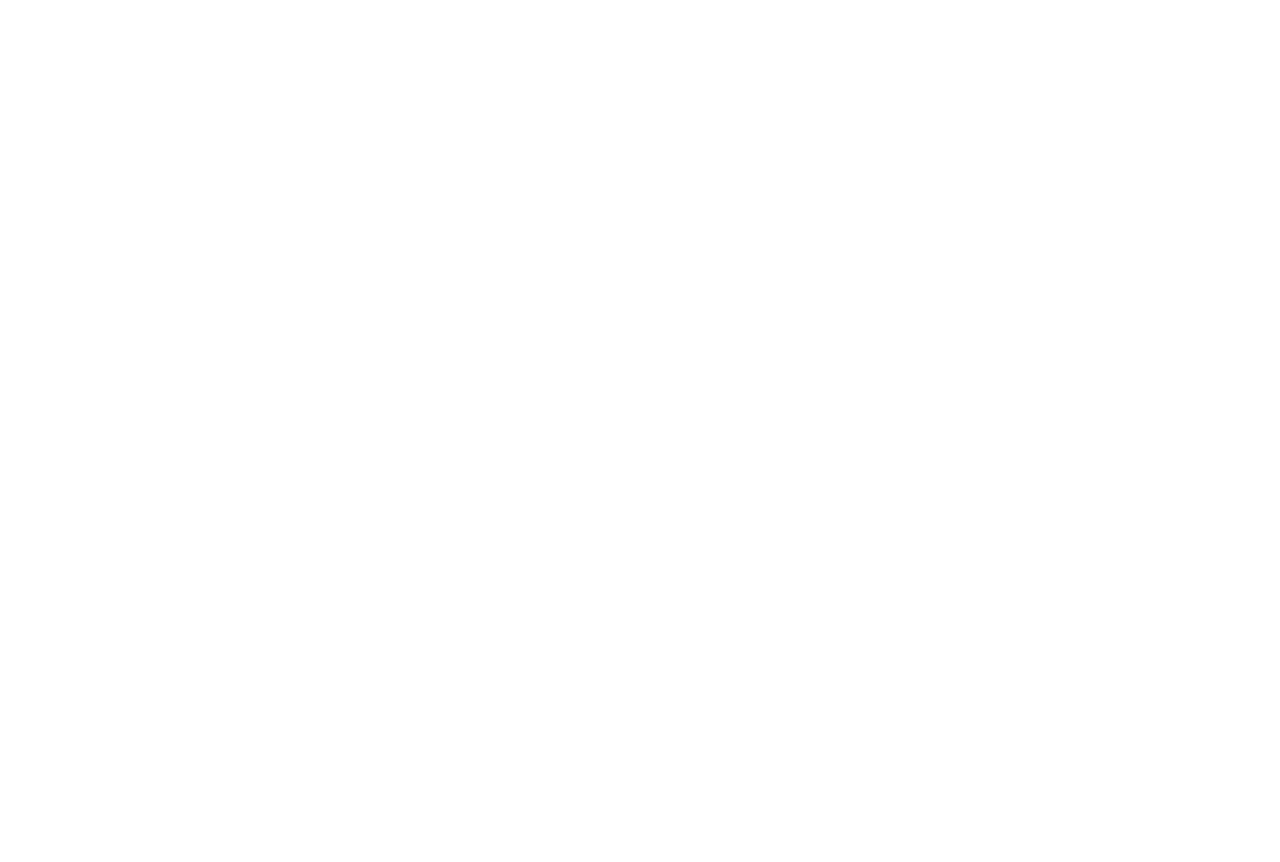
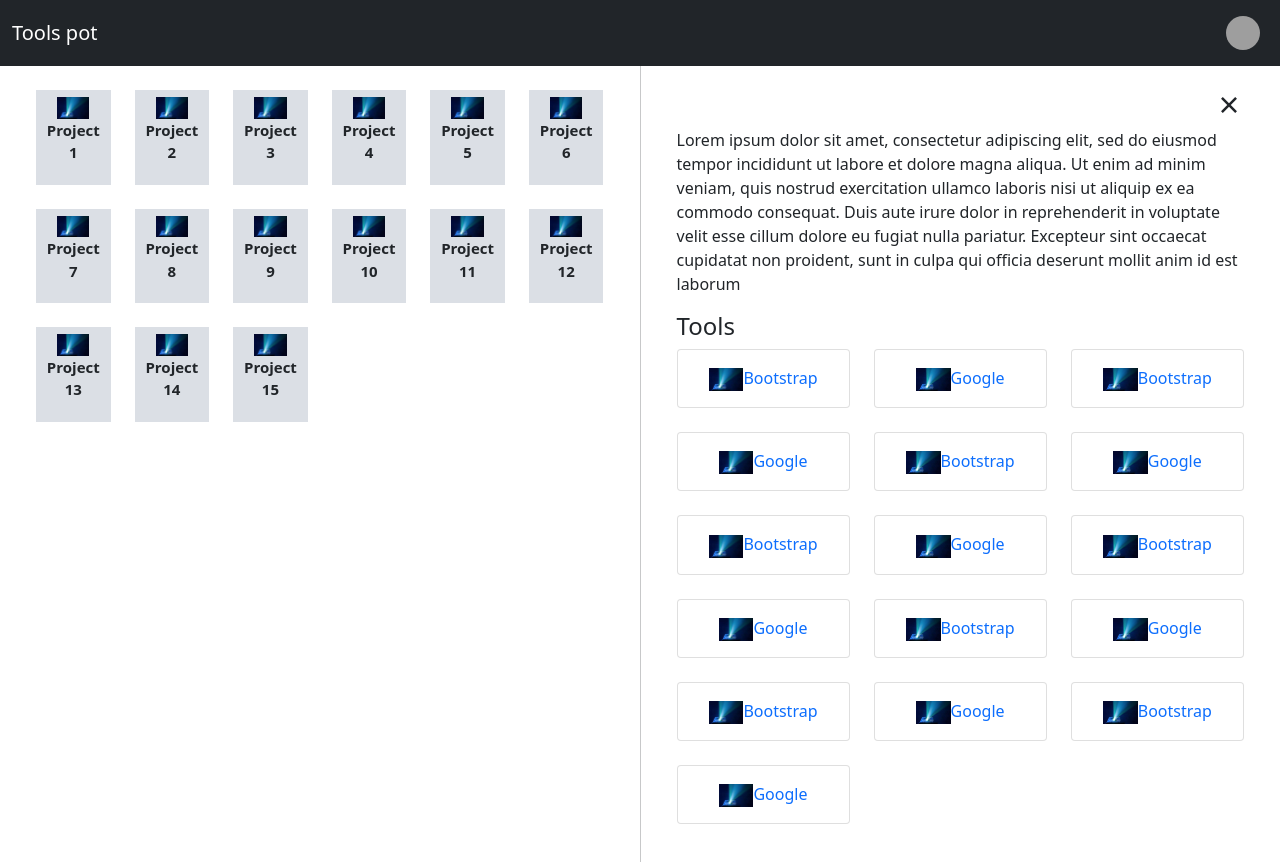
Before and after one commit to KishoreBarik/Interns2021_Team5, a React (Create React App) app in the folder ui/: page /dashboard/1 in a window 1280 px wide. Before the commit this address had no page. Shown: the top 862 px of the page. Before the commit the page ends 800 px from the top, so only its background shows below. Built offline with nearby package versions, Linux system fonts and the light colour scheme; grey boxes are pictures that could not be loaded.

Commit message:
user dashboard completed

```diff
--- a/ui/package.json
+++ b/ui/package.json
@@ -10,6 +10,7 @@
     "react": "^17.0.2",
     "react-bootstrap": "^2.1.1",
     "react-dom": "^17.0.2",
+    "react-icons": "^4.3.1",
     "react-router-dom": "^6.2.1",
     "react-scripts": "5.0.0",
     "web-vitals": "^2.1.3"
--- a/ui/public/index.html
+++ b/ui/public/index.html
@@ -10,6 +10,7 @@
       content="Web site created using create-react-app"
     />
     <link rel="apple-touch-icon" href="%PUBLIC_URL%/logo192.png" />
+
     <!--
       manifest.json provides metadata used when your web app is installed on a
       user's mobile device or desktop. See https://developers.google.com/web/fundamentals/web-app-manifest/
--- a/ui/src/App.js
+++ b/ui/src/App.js
@@ -1,14 +1,16 @@
 import React from "react";
 import "bootstrap/dist/css/bootstrap.min.css";
+import "bootstrap/dist/js/bootstrap.min.js";
 import { Route, Routes } from "react-router-dom";
-import Dashboard from "./Components/Dashboard";
-import Login from "./Components/Login";
+import Dashboard from "./Components/Dashboard/Dashboard.js";
+
 
 const App = () => {
   return (
     <Routes>
-      <Route path="/" element={<Login />} />
+
       <Route path="/dashboard" element={<Dashboard />} />
+      <Route path="/dashboard/:projectId" element={<Dashboard />} />
     </Routes>
   );
 };
--- a/ui/src/Components/Dashboard.js
+++ /dev/null
@@ -1,7 +0,0 @@
-import React from "react";
-
-function Dashboard() {
-  return <div>Dashboard Screen</div>;
-}
-
-export default Dashboard;
--- /dev/null
+++ b/ui/src/Components/Dashboard/Dashboard.js
@@ -0,0 +1,14 @@
+import React from "react";
+import Navbar from "./Navbar/Navbar";
+import Projects from "./Projects/Projects";
+
+function Dashboard(props) {
+  return (
+    <div>
+      <Navbar />
+      <Projects />
+    </div>
+  );
+}
+
+export default Dashboard;
--- /dev/null
+++ b/ui/src/Components/Dashboard/Dashboard.module.css
@@ -0,0 +1,27 @@
+.project_card {
+  padding: 5px;
+  font-size: 15px;
+  font-weight: bold;
+  text-align: center;
+  background: #dbdfe5;
+
+  cursor: pointer;
+}
+
+.img_fluid {
+  max-width: 50%;
+  height: auto;
+}
+
+.navbar-nav {
+  margin-left: auto;
+}
+
+.vr {
+  height: 100%;
+}
+
+.tool_icon {
+  max-width: 25%;
+  height: auto;
+}
--- /dev/null
+++ b/ui/src/Components/Dashboard/Navbar/Navbar.js
@@ -0,0 +1,40 @@
+import React from "react";
+import { Link } from "react-router-dom";
+
+function Navbar() {
+  return (
+    <nav className="navbar navbar-expand navbar-dark bg-dark">
+      <div className="container-fluid">
+        <Link to={"/dashboard"} className="navbar-brand">
+          Tools pot
+        </Link>
+        <div>
+          <ul className="nav navbar-nav ms-auto">
+            <li className="nav-item dropdown">
+              <img
+                src="https://i.stack.imgur.com/34AD2.jpg"
+                width="50"
+                height="50"
+                alt="profile_icon"
+                className="nav-link dropdown-toggle rounded-circle"
+                style={{ cursor: "pointer" }}
+                data-bs-toggle="dropdown"
+              ></img>
+              <div className="dropdown-menu dropdown-menu-end">
+                <Link to={"/changepassword"} className="dropdown-item">
+                  Change password
+                </Link>
+                <div className="dropdown-divider"></div>
+                <Link to={"/"} className="dropdown-item">
+                  Logout
+                </Link>
+              </div>
+            </li>
+          </ul>
+        </div>
+      </div>
+    </nav>
+  );
+}
+
+export default Navbar;
--- /dev/null
+++ b/ui/src/Components/Dashboard/Projects/Projects.js
@@ -0,0 +1,171 @@
+import React, { useState } from "react";
+import styles from ".././Dashboard.module.css";
+import { useLocation, useNavigate } from "react-router-dom";
+import projectIcon from "/Users/HP/Documents/Interns2021_Team5/ui/src/Assets/project_icon.png";
+import { RiCloseLine } from "react-icons/ri";
+
+function Projects() {
+  const location = useLocation();
+  const navigate = useNavigate();
+  const [selectedProject, setselectedProject] = useState("");
+
+  const path = location.pathname.split("/")[2];
+
+  let projects = [];
+  let tools = [
+    {
+      name: "Bootstrap",
+      url: "https://getbootstrap.com/",
+    },
+    {
+      name: "Google",
+      url: "https://www.google.com/",
+    },
+    {
+      name: "Bootstrap",
+      url: "https://getbootstrap.com/",
+    },
+    {
+      name: "Google",
+      url: "https://www.google.com/",
+    },
+    {
+      name: "Bootstrap",
+      url: "https://getbootstrap.com/",
+    },
+    {
+      name: "Google",
+      url: "https://www.google.com/",
+    },
+    {
+      name: "Bootstrap",
+      url: "https://getbootstrap.com/",
+    },
+    {
+      name: "Google",
+      url: "https://www.google.com/",
+    },
+    {
+      name: "Bootstrap",
+      url: "https://getbootstrap.com/",
+    },
+    {
+      name: "Google",
+      url: "https://www.google.com/",
+    },
+    {
+      name: "Bootstrap",
+      url: "https://getbootstrap.com/",
+    },
+    {
+      name: "Google",
+      url: "https://www.google.com/",
+    },
+    {
+      name: "Bootstrap",
+      url: "https://getbootstrap.com/",
+    },
+    {
+      name: "Google",
+      url: "https://www.google.com/",
+    },
+    {
+      name: "Bootstrap",
+      url: "https://getbootstrap.com/",
+    },
+    {
+      name: "Google",
+      url: "https://www.google.com/",
+    },
+  ];
+
+  for (let index = 1; index <= 15; index++) {
+    projects[index] = "Project " + index;
+  }
+
+  const openProject = (name) => {
+    setselectedProject(name);
+    navigate(`/dashboard/${name}`, { replace: true });
+  };
+
+  const closeProject = () => {
+    navigate(`/dashboard`, { replace: true });
+  };
+  return (
+    <div className="d-flex">
+      <div className="col">
+        <div className="container-fluid">
+          <div className="row p-4">
+            {projects.map((project) => (
+              <div className="col-xl-2 col-md-4 col-sm-6 mb-4">
+                <div
+                  className={styles.project_card}
+                  onClick={() => openProject(project)}
+                >
+                  <img
+                    src={projectIcon}
+                    alt="Project"
+                    className={styles.img_fluid}
+                  />
+                  <p>{project}</p>
+                </div>
+              </div>
+            ))}
+          </div>
+        </div>
+      </div>
+      {path !== undefined && <div className="vr"></div>}
+      {path !== undefined && (
+        <div className="col">
+          <div className="container-fluid">
+            <div className="row p-4">
+              <div className="d-flex justify-content-end">
+                <RiCloseLine
+                  size="30px"
+                  cursor="pointer"
+                  onClick={() => closeProject()}
+                />
+              </div>
+              <h4>{selectedProject}</h4>
+              <p>
+                Lorem ipsum dolor sit amet, consectetur adipiscing elit, sed do
+                eiusmod tempor incididunt ut labore et dolore magna aliqua. Ut
+                enim ad minim veniam, quis nostrud exercitation ullamco laboris
+                nisi ut aliquip ex ea commodo consequat. Duis aute irure dolor
+                in reprehenderit in voluptate velit esse cillum dolore eu fugiat
+                nulla pariatur. Excepteur sint occaecat cupidatat non proident,
+                sunt in culpa qui officia deserunt mollit anim id est laborum
+              </p>
+              <h4>Tools</h4>
+              {tools.map((tool) => (
+                <div className="col-xl-4 col-md-6 col-sm-6 col-xs-2  mb-4">
+                  <div className="card">
+                    <a
+                      className="text-decoration-none"
+                      href={tool.url}
+                      target="_blank"
+                      rel="noreferrer"
+                    >
+                      <div className="card-body">
+                        <div className="card-text text-center">
+                          <img
+                            src={projectIcon}
+                            alt="ToolIcon"
+                            className={styles.tool_icon}
+                          />
+                          {tool.name}
+                        </div>
+                      </div>
+                    </a>
+                  </div>
+                </div>
+              ))}
+            </div>
+          </div>
+        </div>
+      )}
+    </div>
+  );
+}
+
+export default Projects;
--- a/ui/src/Components/Login.css
+++ /dev/null
@@ -1,4 +0,0 @@
-.content {
-  height: 100vh;
-  background-image: linear-gradient(#0d69f2, #0b5ed7);
-}
--- a/ui/src/Components/Login.js
+++ /dev/null
@@ -1,15 +0,0 @@
-import React from "react";
-import FormWith2Inps from "../Common/FormWith2Inps";
-import "./Login.css";
-
-function Login() {
-  return (
-    <section className="container-fluid">
-      <div className="row content d-flex justify-content-center align-items-center">
-        <FormWith2Inps title="Login" />
-      </div>
-    </section>
-  );
-}
-
-export default Login;
--- a/ui/src/index.js
+++ b/ui/src/index.js
@@ -5,6 +5,7 @@
 import "./index.css";
 import App from "./App";
 
+
 ReactDOM.render(
   <Router>
     <App />
```
Also changed, not shown: ui/src/Assets/project_icon.png (added), 1 other file (tests, documents, lock files or other folders).
